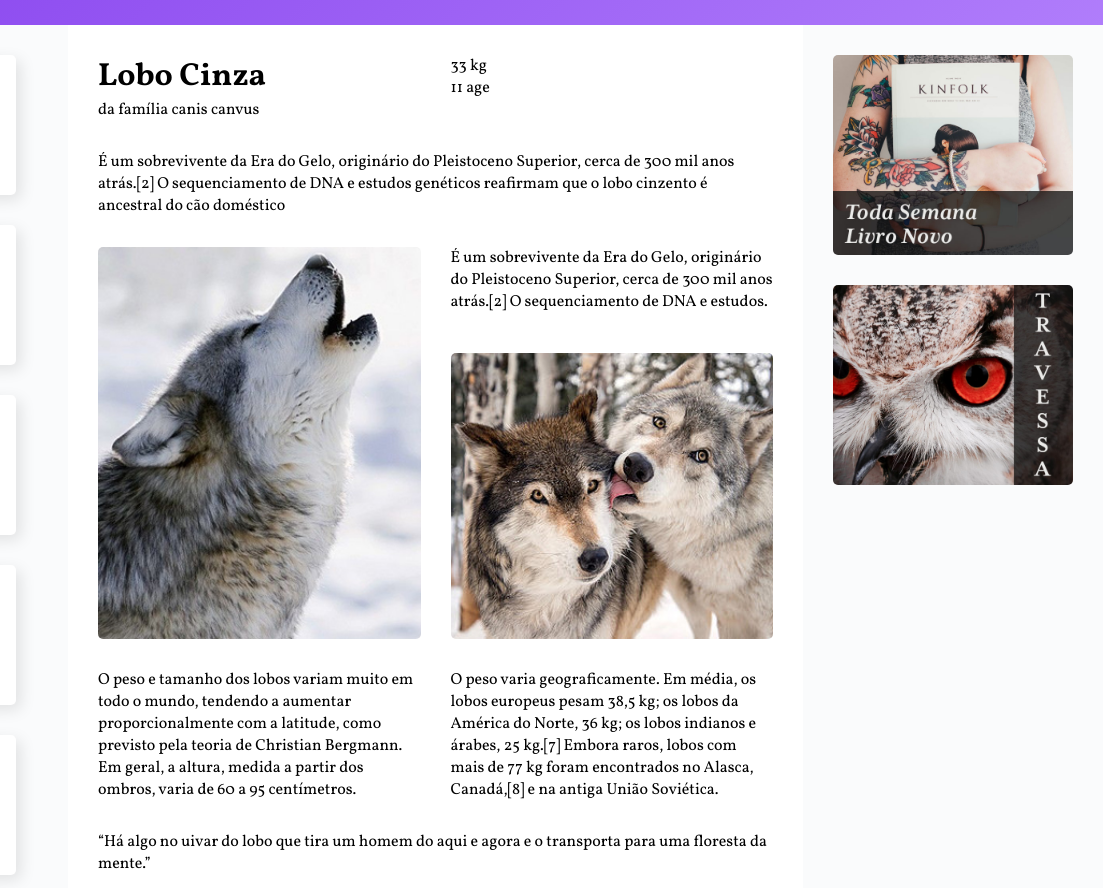
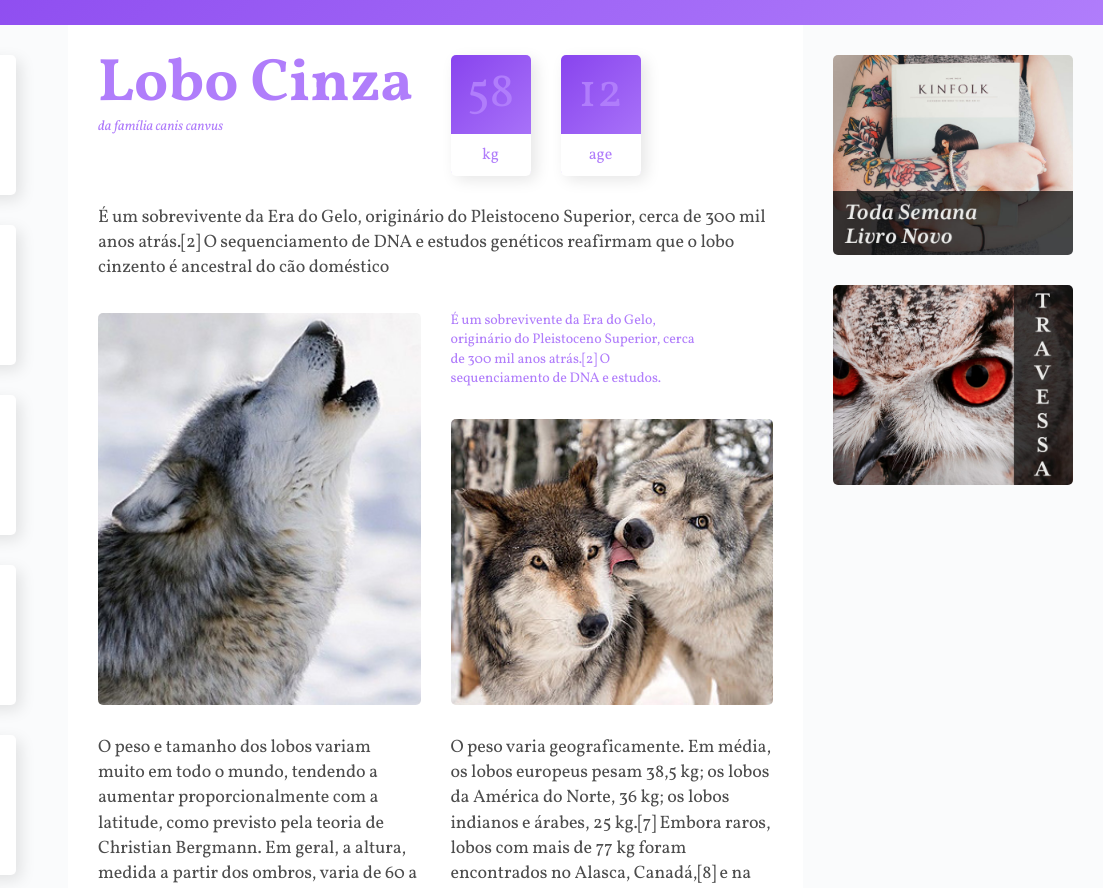
Before and after one commit to LuanEleuterio/wildbeast, a plain HTML site: page index.html in a window 1280 px wide. Shown: the part 80-968 px from the top of the page, 177-1280 px from the left. Drawn offline with Linux system fonts and the light colour scheme.

Commit message:
Finalizado a estilização dos elementros atributos e citação

```diff
--- a/css/style.css
+++ b/css/style.css
@@ -23,16 +23,12 @@ img{
   border-radius: 5px;
 }
 
-.col-wide{
-  grid-column: 1 / -1;
-}
+p{
+  font-size: 1.125em;
+  line-height: 1.4em;
+  letter-spacing: -0.005em;
+  color: rgba(0, 0, 0, .7)
 
-.img-1{
-  grid-row: span 2;
-}
-
-.img-1, .img-2{
-  align-self: end;
 }
 
 /* GRID GERAL */
@@ -113,6 +109,18 @@ terá uma margin-left de 30px. No caso o primeiro li não terá um margin-left p
   transform: scale(1.05);
 }
 
+.col-wide{
+  grid-column: 1 / -1;
+}
+
+.img-1{
+  grid-row: span 2;
+}
+
+.img-1, .img-2{
+  align-self: end;
+}
+
 /* CONTEUDO */
 .content{
   max-width: 900px;
@@ -122,6 +130,96 @@ terá uma margin-left de 30px. No caso o primeiro li não terá um margin-left p
   gap: 30px;
   margin: 0 auto;
   padding: 30px;
+}
+
+.titulo{
+  color: #B07DFB;
+}
+
+.titulo h1{
+  font-size: 3.75em;
+  line-height: 1;
+  font-weight: 700;
+}
+
+.titulo span{
+  font-size: 0.875em;
+  font-style: italic;
+}
+
+.caracteristicas{
+  display: flex;
+  align-items: flex-start;
+}
+
+.caracteristicas > div{
+  position: relative;
+  width: 80px;
+  text-align: center;
+  background: linear-gradient(135deg, #8844ee, #B07DFB);
+  border-radius: 5px;
+  box-shadow: 5px 5px 15px 0px rgba(0, 0, 0, .10);
+}
+
+.caracteristicas > div:first-child{
+  margin-right: 30px;
+}
+
+.caracteristicas span{
+  display: block;
+  color:#B07DFB;
+}
+
+.numero{
+  font-size: 3em;
+  line-height: 1;
+  padding: 15px 0;
+}
+
+.rotulo{
+  background: #fff;
+  border-radius: 0 0 5px 5px;
+  padding: 10px 0;
+  position: relative;
+  top: 1px;
+}
+
+.destaque{
+  color:#B07DFB;
+  font-size: 0.875em;
+  max-width: 250px;
+}
+
+.citacao, .atributos{
+  align-self: start;
+  padding: 30px;
+  border-radius: 5px;
+  box-shadow: 5px 5px 15px 0px rgba(0, 0, 0, .10);
+  background: linear-gradient(135deg, #8844ee, #B07DFB);
+}
+
+.citacao p{
+  max-width: 500px;
+  margin: 0 auto;
+  color: #fff;
+  font-size: 1.5em;
+  font-style: italic;
+  text-align: center;
+}
+
+.atributos li{
+  color: #fff;
+  font-family: 'Courier New', Courier, monospace;
+  font-size: 1.125em;
+  padding: 15px;
+}
+
+.atributos li + li{
+  border-top: 2px solid #B07DFB;
+}
+
+.info-lobo p + p{
+  margin-top: 30px;
 }
 
 /* ANUNCIOS*/
--- a/index.html
+++ b/index.html
@@ -43,11 +43,11 @@
 
       <div class="caracteristicas">
         <div>
-          <span class="numero">33</span>
+          <span class="numero">58</span>
           <span class="rotulo">kg</span>
         </div>
         <div>
-          <span class="numero">11</span>
+          <span class="numero">12</span>
           <span class="rotulo">age</span>
         </div>
       </div>
@@ -56,7 +56,7 @@
 
       <img class="img-1" src="./img/wolf1.jpg" alt="Lobo 1">
 
-      <p>É um sobrevivente da Era do Gelo, originário do Pleistoceno Superior, cerca de 300 mil anos atrás.[2] O sequenciamento de DNA e estudos.</p>
+      <p class="destaque">É um sobrevivente da Era do Gelo, originário do Pleistoceno Superior, cerca de 300 mil anos atrás.[2] O sequenciamento de DNA e estudos.</p>
 
       <img class="img-2" src="./img/wolf2.jpg" alt="Lobo 2">
 
```
